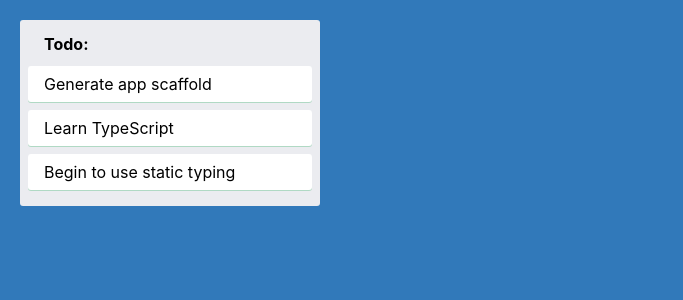
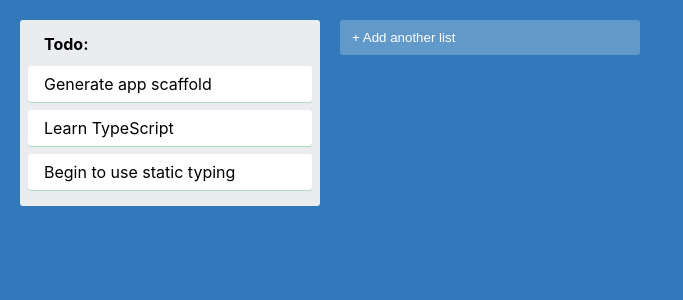
Before and after one commit to Sc0tticus/Trello-Clone, a React (Create React App) app: page / in a window 1280 px wide. Shown: the top 300 px of the page, without its empty margins (0-683 px from the left). Built offline with nearby package versions, Linux system fonts and the light colour scheme.

Commit message:
Adding styled componet AddItemButton to App.tsx

```diff
--- /dev/null
+++ b/src/AddNewItem.tsx
@@ -0,0 +1,25 @@
+import { useState } from 'react'
+import { AddItemButton } from './styles'
+
+type AddNewItemProps = {
+	onAdd(text: string): void
+	toggleButtonText: string
+	dark?: boolean
+}
+
+export const AddNewItem = ({
+	onAdd,
+	toggleButtonText,
+	dark }: AddNewItemProps) => {
+	const [showForm, setShowForm] = useState(false)
+
+	if (showForm) {
+		// render the form
+	}
+
+	return (
+		<AddItemButton dark = { dark } onClick = {() => setShowForm(true)}>
+			{toggleButtonText}
+		</AddItemButton>
+	)
+}
--- a/src/App.tsx
+++ b/src/App.tsx
@@ -1,12 +1,15 @@
+import { AddNewItem } from './AddNewItem'
 import { Column } from './Column'
-import {
-	AppContainer
-} from "./styles"
+import { AppContainer } from "./styles"
 
 export const App = () => {
 	return (
 		<AppContainer>
 			<Column text="Todo:" />
+			<AddNewItem
+				toggleButtonText='+ Add another list'
+				onAdd={() => console.log('Item created')}
+			/>
 		</AppContainer>
 	)
 }
--- a/src/Column.tsx
+++ b/src/Column.tsx
@@ -1,5 +1,5 @@
 import { Card } from "./Card";
-import { ColumnContainer, ColumnTitle, CardContainer } from "./styles";
+import { ColumnContainer, ColumnTitle } from "./styles";
 
 type ColumnProps = {
 	text: string
--- a/src/styles.ts
+++ b/src/styles.ts
@@ -33,3 +33,22 @@
 	border-radius: 3px;
 	box-shadow: #019e4240 0px 1px 0px 0px;
 `
+type AddItemButtonProps = {
+	dark?: boolean
+}
+
+export const AddItemButton = styled.button<AddItemButtonProps>`
+	background-color: #ffffff3d;
+	border-radius: 3px;
+	border: none;
+	color: ${(props) => (props.dark ? "#000" : "#fff")};
+	cursor: pointer;
+	max-width: 300px;
+	padding: 10px 12px;
+	text-align: left;
+	transition: background 85ms ease-in;
+	width: 100%;
+	&:hover {
+		background-color: #ffffff52;
+	}
+`
```
